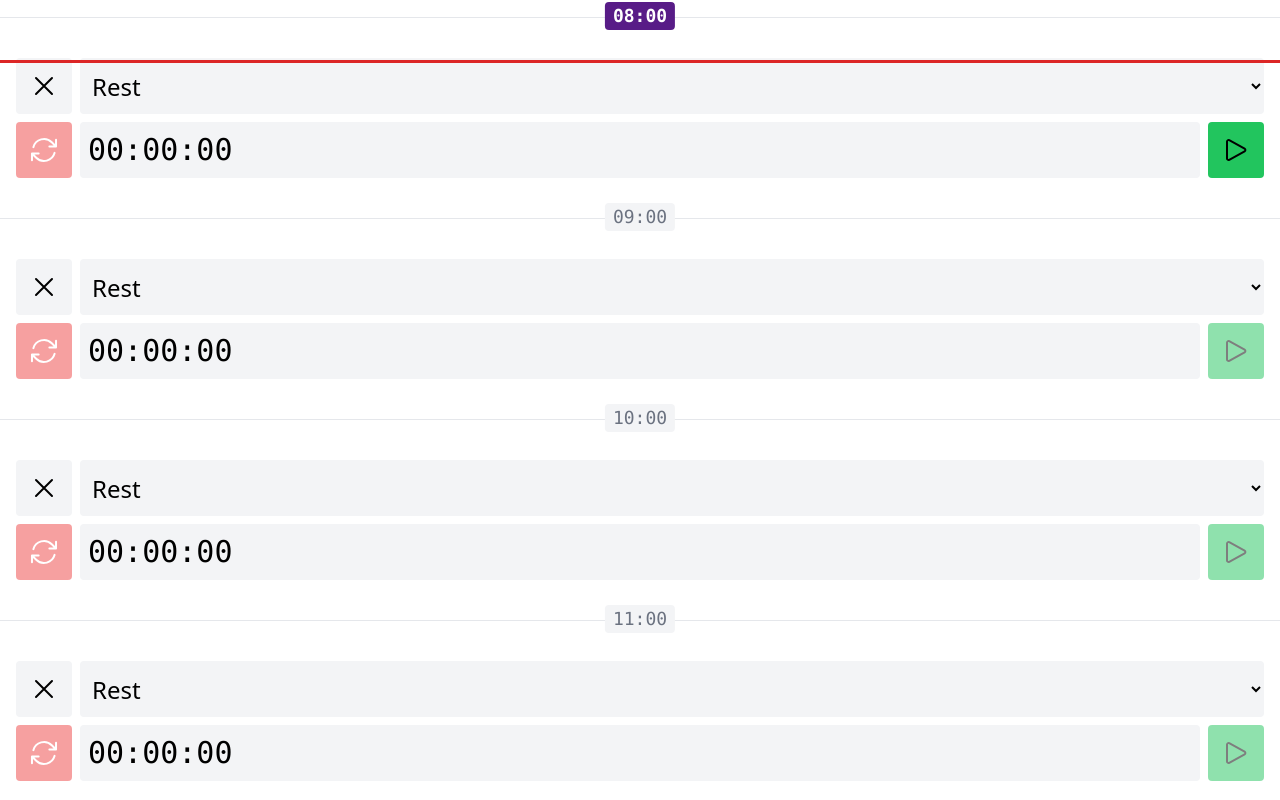
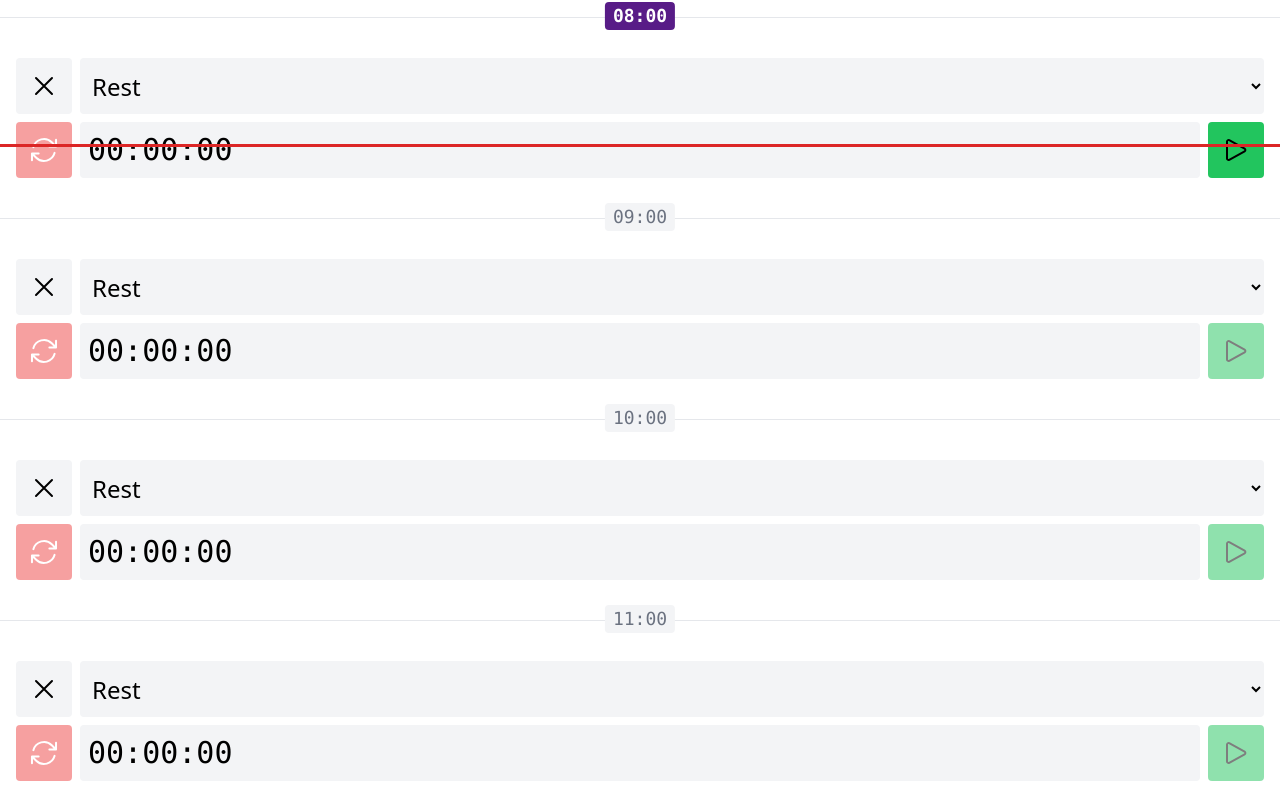
Before and after one commit to konstraint/vue_ontrack, a Vue app: page /#timeline in a window 1280 px wide. Shown: the part 1680-2480 px from the top of the page. Built offline with nearby package versions, Linux system fonts and the light colour scheme.

Commit message:
commit14 - using reactive variable now for current hour computation

```diff
--- a/src/components/TimelineHour.vue
+++ b/src/components/TimelineHour.vue
@@ -1,7 +1,8 @@
 <script setup>
+    import { computed } from 'vue';
     import { scrollToHour } from '../timeline-items';
-    import { currentHour } from '../functions';
     import { isHourValid } from '../validators';
+    import { now } from '@/time';
 
     const props = defineProps({
         hour: {
@@ -11,12 +12,12 @@
         }
     });
 
-    const classes = [
+    const classes = computed(() => [
         'absolute -top-4 left-1/2 -translate-x-1/2 rounded px-2 font-mono text-lg',
-        props.hour === currentHour()
+        props.hour === now.value.getHours()
         ? 'bg-purple-900 font-black text-white'
         : 'bg-gray-100 text-gray-500'
-    ];
+    ]);
 
     const formatedHour = `${props.hour.toString().padStart(2, '0')}:00`;
 
--- a/src/components/TimelineStopwatch.vue
+++ b/src/components/TimelineStopwatch.vue
@@ -1,5 +1,5 @@
 <script setup>
-    import { watch, watchEffect } from 'vue';
+    import { watchEffect } from 'vue';
     import {
         BUTTON_TYPE_DANGER,
         BUTTON_TYPE_SUCCESS,
@@ -7,11 +7,12 @@
     } from '../constants';
     import { useStopWatch } from '../composables/stopwatch';
     import { isTimelineItemValid } from '../validators';
-    import { currentHour, formatSeconds } from '../functions';
+    import { formatSeconds } from '../functions';
     import { updateTimelineItem } from '../timeline-items';
     import { ICON_ARROW_PATH, ICON_PAUSE, ICON_PLAY } from '../icons';
     import BaseButton from './BaseButton.vue';
     import BaseIcon from './BaseIcon.vue';
+    import { now } from '../time';
 
     // достаем по ключу функцию из родительского компонента, к которой хотим получить доступ
     //const updateTimelineActivitySeconds = inject('updateTimelineActivitySeconds');
@@ -39,6 +40,12 @@
         })
     );
 
+    watchEffect(() => {
+        if (props.timelineItem.hour !== now.value.getHours() && isRunning.value) {
+            stop()
+        }
+    })
+
 </script>
 
 <template>
@@ -52,7 +59,12 @@
         <BaseButton  v-if="isRunning" :type="BUTTON_TYPE_WARNING" @click="stop">
             <BaseIcon :name="ICON_PAUSE" />
         </BaseButton>
-        <BaseButton v-else :type="BUTTON_TYPE_SUCCESS" :disabled="timelineItem.hour !== currentHour()" @click="start">
+        <BaseButton
+            v-else
+            :type="BUTTON_TYPE_SUCCESS"
+            :disabled="timelineItem.hour !== now.getHours()"
+            @click="start"
+        >
             <BaseIcon :name="ICON_PLAY" />
         </BaseButton>
     </div>
--- a/src/functions.js
+++ b/src/functions.js
@@ -43,10 +43,6 @@ export function formatSeconds(seconds) {
     return utc.substring(utc.indexOf(':') - 2, utc.indexOf(':') + 6)
 }
 
-export function currentHour() {
-    return new Date().getHours();
-}
-
 export function getProgressColorClass(percentage) {
     if (percentage < LOW_PERCENT) return 'bg-red-500';
     if (percentage < MEDIUM_PERCENT) return 'bg-yellow-500';
--- a/src/time.js
+++ b/src/time.js
@@ -1,35 +1,22 @@
-import { computed, ref, watchEffect } from "vue";
-import {
-    HUNDRED_PERCENT,
-    MILLISECONDS_IN_SECOND,
-    SECONDS_IN_DAY,
-    SECONDS_IN_HOUR,
-    SECONDS_IN_MINUTE
-} from "./constants";
+import { computed, ref } from "vue";
+import { HUNDRED_PERCENT, MILLISECONDS_IN_SECOND, SECONDS_IN_DAY } from "./constants";
 
-function calcSecondsSinceMidnight() {
-    const now = new Date();
-    return now.getHours() * SECONDS_IN_HOUR + now.getMinutes() * SECONDS_IN_MINUTE + now.getSeconds()
-}
+export const now = ref(new Date());
 
-const secondsSinceMidnight = ref(calcSecondsSinceMidnight());
+const midnight = computed(() => new Date(now.value).setHours(0, 0, 0, 0));
+
+const secondsSinceMidnight = computed(() => (now.value - midnight.value) / MILLISECONDS_IN_SECOND);
 
 export const secondsSinceMidnigthInPercent = computed(() =>
     secondsSinceMidnight.value * HUNDRED_PERCENT / SECONDS_IN_DAY
 );
 
-watchEffect(() => {
-    if (secondsSinceMidnight.value > SECONDS_IN_DAY) {
-        secondsSinceMidnight.value = 0
-    }
-})
-
 let timer = null;
 
 export function startTimer() {
-    secondsSinceMidnight.value = calcSecondsSinceMidnight();
+    now.value = new Date();
     timer = setInterval(() => {
-        secondsSinceMidnight.value++
+        now.value = new Date(now.value.getTime() + MILLISECONDS_IN_SECOND * 300)
     }, MILLISECONDS_IN_SECOND)
 }
 
--- a/src/timeline-items.js
+++ b/src/timeline-items.js
@@ -1,6 +1,6 @@
 import { ref } from 'vue'
 import { HOURS_IN_DAY, MIDNIGHT_HOUR } from './constants'
-import { currentHour } from './functions'
+import { now } from './time'
 //import { activities } from './activities'
 
 function generateTimelineItems() {
@@ -29,7 +29,7 @@ export function resetTimelineItemActivities(timelineItems, activity) {
     filterTimelineItemsByActivity(timelineItems, activity)
         .forEach(timelineItem => updateTimelineItem(timelineItem, {
             activityId: null,
-            activitySeconds: timelineItem.hour === currentHour() ? timelineItem.activitySeconds : 0
+            activitySeconds: timelineItem.hour === now.value.getHours() ? timelineItem.activitySeconds : 0
         }))
 }
 
@@ -47,5 +47,5 @@ export function scrollToHour(hour, isSmooth = true) {
 }
 
 export function scrollToCurrentHour(isSmooth = false) {
-    scrollToHour(currentHour(), isSmooth)
+    scrollToHour(now.value.getHours(), isSmooth)
 }
```
